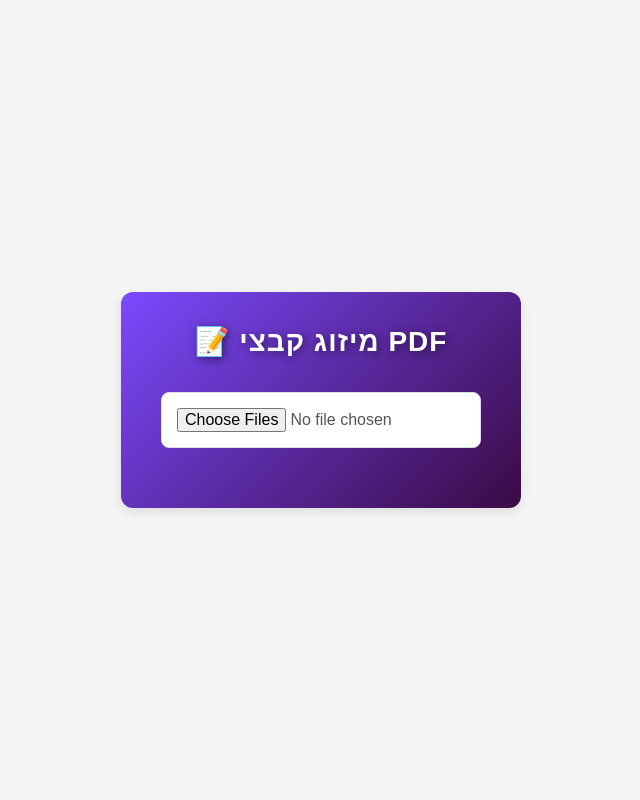
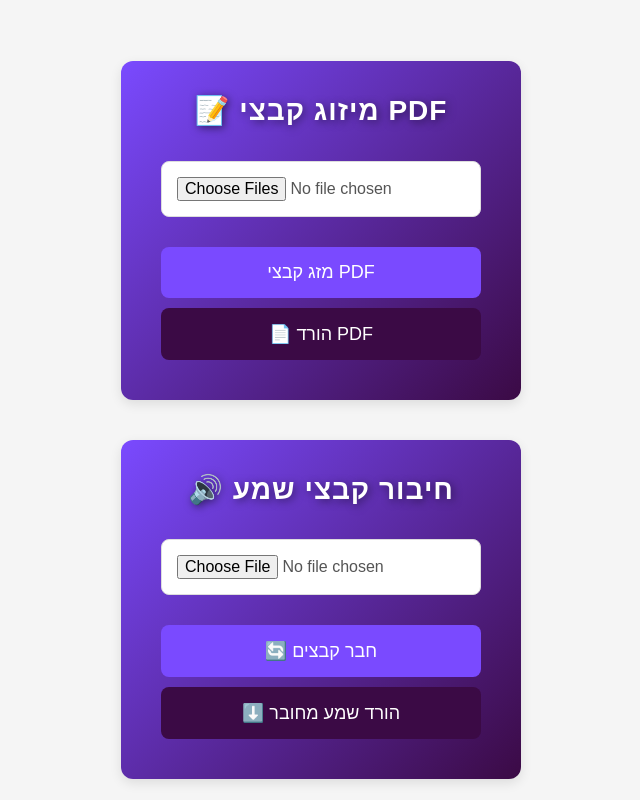
Before and after one commit to RuthSchiff/Merge, a React (Create React App) app: page / in a window 1280 px wide. Shown: the whole page, without its empty margins (319-959 px from the left). Built offline with nearby package versions, Linux system fonts and the light colour scheme.

Commit message:
add Audio Merge

```diff
--- a/package.json
+++ b/package.json
@@ -3,6 +3,7 @@
   "version": "0.1.0",
   "private": true,
   "dependencies": {
+    "@emailjs/browser": "^4.4.1",
     "@ffmpeg/ffmpeg": "^0.12.15",
     "axios": "^1.8.1",
     "pdf-lib": "^1.17.1",
@@ -10,7 +11,8 @@
     "react-dom": "^19.0.0",
     "react-scripts": "^5.0.1",
     "swal": "^0.1.0",
-    "sweetalert2": "^11.17.2"
+    "sweetalert2": "^11.17.2",
+    "wav-encoder": "^1.3.0"
   },
   "scripts": {
     "start": "react-scripts start",
--- a/src/App.js
+++ b/src/App.js
@@ -1,11 +1,17 @@
 import React from "react";
 import MergePDF from "./MergePDF";
+import AudioM from "./MergeA";
 
 function App() {
   return (
-    <div className="app-container">
-      {/* <h1 className="app-title">🚀 כלי למיזוג PDF</h1> */}
-      <MergePDF />
+    <div className="containers-wrapper">
+      <div className="component-box">
+        <MergePDF />
+      </div>
+
+      <div className="component-box">
+        <AudioM />
+      </div>
     </div>
   );
 }
--- /dev/null
+++ b/src/MergeA.jsx
@@ -0,0 +1,94 @@
+import React, { useState } from "react";
+import wavEncoder from "wav-encoder";
+
+const AudioMerger = () => {
+  const [files, setFiles] = useState([]);
+  const [mergedBuffer, setMergedBuffer] = useState(null);
+
+  const handleFileChange = (event) => {
+    const newFiles = Array.from(event.target.files);
+    setFiles((prevFiles) => [...prevFiles, ...newFiles]); // הוספת קבצים לרשימה הקיימת
+  };
+
+  const removeFile = (index) => {
+    setFiles(files.filter((_, i) => i !== index)); // מחיקת קובץ מהרשימה
+  };
+
+  const mergeAudioFiles = async () => {
+    if (files.length < 2) {
+      alert("בחר לפחות שני קבצי שמע לחיבור.");
+      return;
+    }
+
+    const audioContext = new (window.AudioContext || window.webkitAudioContext)();
+    const audioBuffers = await Promise.all(
+      files.map(async (file) => {
+        const arrayBuffer = await file.arrayBuffer();
+        return audioContext.decodeAudioData(arrayBuffer);
+      })
+    );
+
+    const totalLength = audioBuffers.reduce((sum, buffer) => sum + buffer.length, 0);
+    const sampleRate = audioContext.sampleRate;
+    const numChannels = audioBuffers[0].numberOfChannels;
+    const mergedBuffer = audioContext.createBuffer(numChannels, totalLength, sampleRate);
+
+    let offset = 0;
+    audioBuffers.forEach((buffer) => {
+      for (let channel = 0; channel < numChannels; channel++) {
+        mergedBuffer.getChannelData(channel).set(buffer.getChannelData(channel), offset);
+      }
+      offset += buffer.length;
+    });
+
+    setMergedBuffer(mergedBuffer);
+  };
+
+  const downloadMergedAudio = async () => {
+    if (!mergedBuffer) return;
+
+    const audioData = {
+      sampleRate: mergedBuffer.sampleRate,
+      channelData: Array.from({ length: mergedBuffer.numberOfChannels }, (_, i) => mergedBuffer.getChannelData(i)),
+    };
+
+    const wavData = await wavEncoder.encode(audioData);
+    const blob = new Blob([wavData], { type: "audio/wav" });
+    const url = URL.createObjectURL(blob);
+
+    const a = document.createElement("a");
+    a.href = url;
+    a.download = "merged_audio.wav";
+    a.click();
+    URL.revokeObjectURL(url);
+  };
+
+  return (
+    <div className="container">
+      <h2 className="title">🔊 חיבור קבצי שמע</h2>
+
+      {/* העלאת קובץ אחד בכל פעם */}
+      <input type="file" accept="audio/*" onChange={handleFileChange} className="file-input" />
+
+      {/* הצגת רשימת הקבצים שנבחרו */}
+      <ul className="file-list">
+        {files.map((file, index) => (
+          <li key={index}>
+            {file.name}
+            <button onClick={() => removeFile(index)} className="remove-btn">❌</button>
+          </li>
+        ))}
+      </ul>
+
+      <button onClick={mergeAudioFiles} disabled={files.length < 2} className="merge-btn">
+        🔄 חבר קבצים
+      </button>
+
+      <button onClick={downloadMergedAudio} disabled={!mergedBuffer} className="download-btn">
+        ⬇️ הורד שמע מחובר
+      </button>
+    </div>
+  );
+};
+
+export default AudioMerger;
--- a/src/MergePDF.css
+++ b/src/MergePDF.css
@@ -1,4 +1,3 @@
-/* עיצוב כללי */
 * {
   box-sizing: border-box;
   margin: 0;
@@ -24,6 +23,7 @@
   text-align: center;
   width: 400px;
   transition: all 0.3s ease;
+  margin-top: 10%;
 }
 
 .container:hover {
@@ -59,11 +59,48 @@
   background-color: #f0f0f0;
 }
 
+/* כפתור - עיצוב */
+button {
+  width: 100%; /* שים את כל הכפתור על 100% רוחב */
+  padding: 15px 30px;
+  border-radius: 8px;
+  margin-top: 10px;
+  font-size: 18px;
+  cursor: pointer;
+  border: none;
+  transition: background-color 0.3s ease, transform 0.3s ease;
+}
+
+button:hover {
+  background-color: #7a4aff;
+  transform: scale(1.05);
+}
+
+/* כפתור הורדה */
+.download-btn {
+  background-color: #3b0a45;
+  color: white;
+}
+
+.download-btn:hover {
+  background-color: #7a4aff;
+}
+
+.merge-btn {
+  background-color: #7a4aff;
+  color: white;
+}
+
+.merge-btn:hover {
+  background-color: #3b0a45;
+}
+
 /* אזור הורדה */
 .download-section {
   margin-top: 30px;
 }
 
+/* כותרת אזור הורדה */
 .download-title {
   color: #fff;
   font-size: 20px;
@@ -71,22 +108,3 @@
   font-weight: bold;
   text-shadow: 2px 2px 5px rgba(0, 0, 0, 0.3);
 }
-
-  /* כפתור הורדה */
-  .download-btn {
-    text-decoration: none;
-    padding: 15px 30px;
-    background-color: #3b0a45;
-    color: white;
-    font-size: 18px;
-    border-radius: 8px;
-    display: inline-block;
-    margin-top: 10px;
-    transition: background-color 0.3s ease, transform 0.3s ease;
-  }
-
-  .download-btn:hover {
-    background-color: #7a4aff;
-    transform: scale(1.05);
-    box-shadow: 0px 4px 10px rgba(0, 0, 0, 0.2);
-  }
--- a/src/MergePDF.jsx
+++ b/src/MergePDF.jsx
@@ -1,25 +1,24 @@
 import React, { useState } from "react";
 import { PDFDocument } from "pdf-lib";
-import './MergePDF.css';
 import Swal from "sweetalert2";
+import "./MergePDF.css";
 
 const MergePDF = () => {
   const [mergedPdfUrl, setMergedPdfUrl] = useState(null);
+  const [pdfFiles, setPdfFiles] = useState([]);
 
-  const handleMerge = async (event) => {
-    const files = event.target.files;
-    if (files.length < 2) {
+  const handleMergePDF = async () => {
+    if (pdfFiles.length < 2) {
       Swal.fire({
-        icon: 'error',
-        title: 'שגיאה',
-        text: 'נא לבחור לפחות שני קבצים PDF למיזוג',
+        icon: "error",
+        title: "שגיאה",
+        text: "נא לבחור לפחות שני קבצים PDF למיזוג",
       });
       return;
     }
 
     const pdfDoc = await PDFDocument.create();
-
-    for (let file of files) {
+    for (let file of pdfFiles) {
       const arrayBuffer = await file.arrayBuffer();
       const existingPdf = await PDFDocument.load(arrayBuffer);
       const copiedPages = await pdfDoc.copyPages(existingPdf, existingPdf.getPageIndices());
@@ -34,23 +33,28 @@
 
   return (
     <div className="container">
-         {/* <h1 className="app-title">🚀 כלי למיזוג PDF</h1> */}
       <h1 className="title">📝 מיזוג קבצי PDF</h1>
-      <input
-        type="file"
-        accept="application/pdf"
-        multiple
-        onChange={handleMerge}
-        className="file-input"
-      />
+      <input type="file" accept=".pdf" multiple onChange={(e) => setPdfFiles(e.target.files)} className="file-input" />
+      <button onClick={handleMergePDF} className="merge-btn">מזג קבצי PDF</button>
       {mergedPdfUrl && (
         <div className="download-section">
           <h3 className="download-title">הורד את ה-PDF המשולב:</h3>
-          <a href={mergedPdfUrl} download="merged.pdf" className="download-btn">📄 הורד PDF</a>
+
         </div>
       )}
+
+      <button
+  onClick={() => {
+    const link = document.createElement("a");
+    link.href = mergedPdfUrl;
+    link.download = "merged.pdf";
+    link.click();
+  }}
+  className="download-btn">
+  📄 הורד PDF
+</button>
+
     </div>
   );
 };
-
 export default MergePDF;
```
Also changed, not shown: 1 other file (tests, documents, lock files or other folders). Lines whose indentation alone changed are shown as unchanged.
